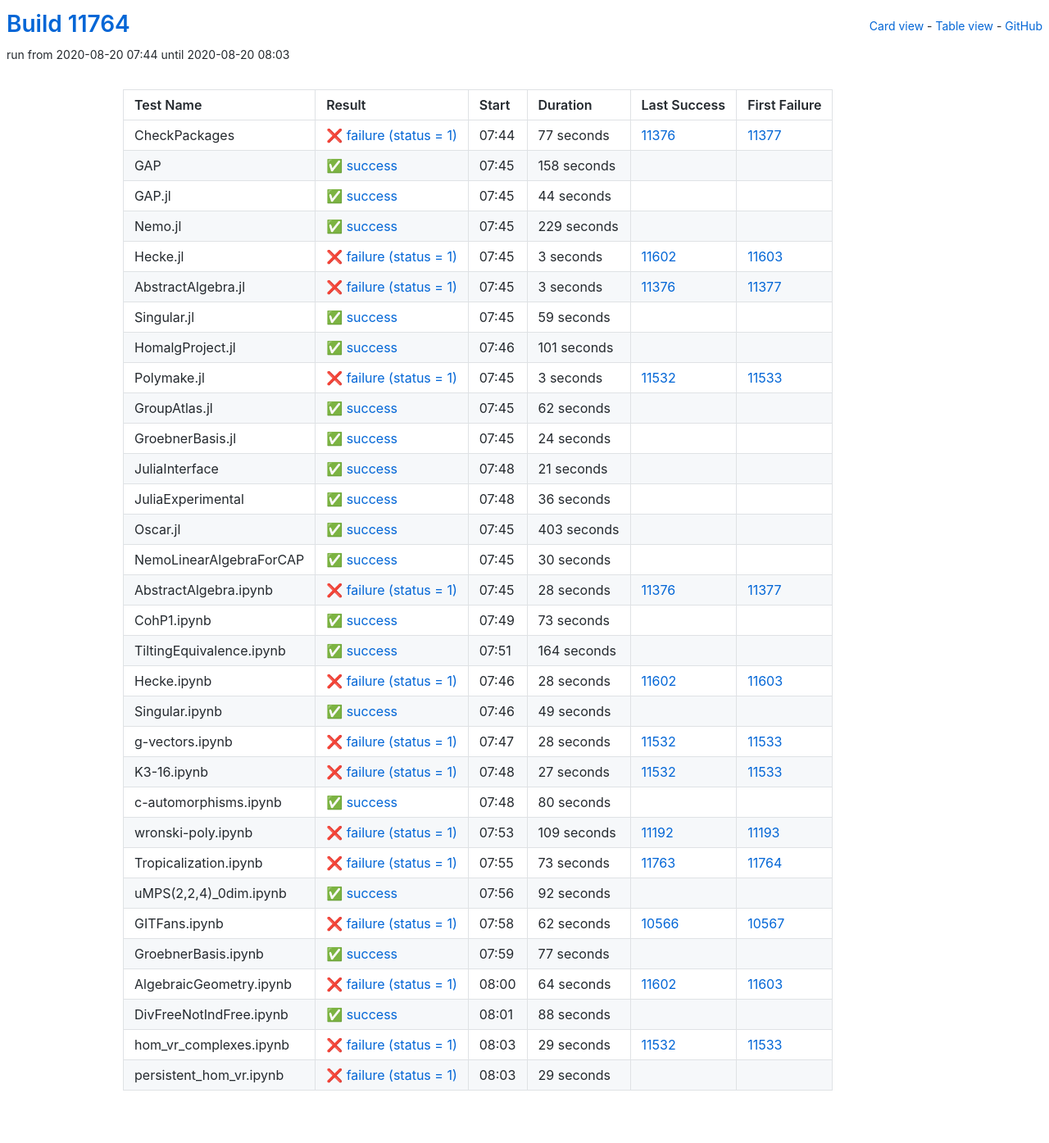
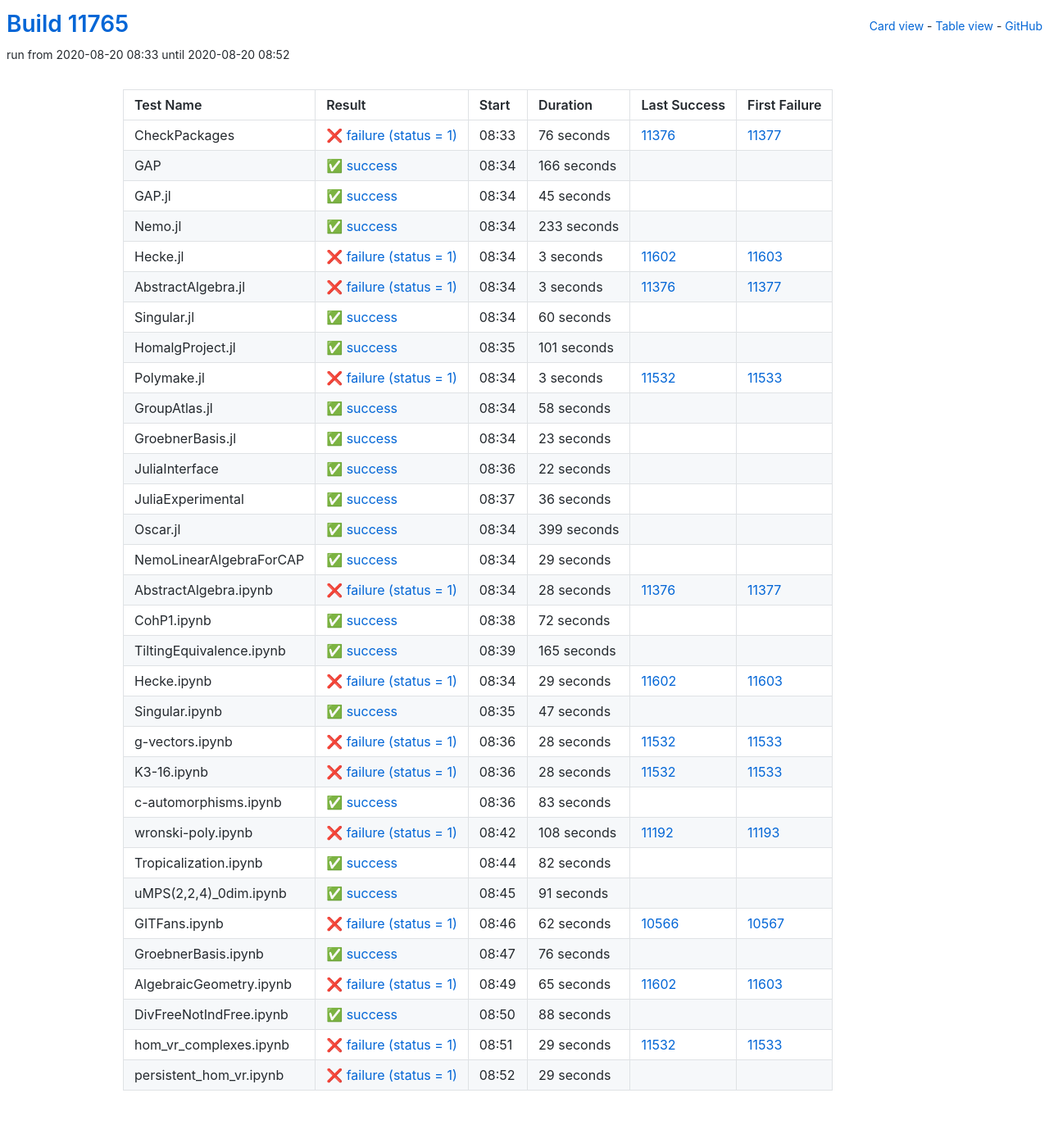
Before and after one commit to oscar-system/oscar-ci-status, a Jekyll site: the page built from table.html, in a window 1280 px wide. Shown: the whole page at 82% size. Built offline with Jekyll 4.4.1, drawn with Linux system fonts in a browser that asks for light colours.

Commit message:
Build #11765

```diff
--- a/_data/ci.yml
+++ b/_data/ci.yml
@@ -1,6 +1,6 @@
 ---
-build: 11764
-build_url: https://oscarci.mathematik.uni-kl.de/job/oscar/11764/
+build: 11765
+build_url: https://oscarci.mathematik.uni-kl.de/job/oscar/11765/
 job: oscar
 organization: oscar-system
 repo: oscar-ci-status
@@ -8,56 +8,56 @@
 tests:
 - name: CheckPackages
   id: checkpackages
-  log: https://oscarci.mathematik.uni-kl.de/job/oscar/11764/artifact/logs/build-11764/CheckPackages.log
-  start: 2020-08-20 07:44
+  log: https://oscarci.mathematik.uni-kl.de/job/oscar/11765/artifact/logs/build-11765/CheckPackages.log
+  start: 2020-08-20 08:33
   success: false
   exitcode: 1
   status: failure
-  duration: 77
+  duration: 76
   last_success: 11376
   last_success_url: https://oscarci.mathematik.uni-kl.de/job/oscar/11376/
   first_failure: 11377
   first_failure_url: https://oscarci.mathematik.uni-kl.de/job/oscar/11377/
 - name: GAP
   id: gap
-  log: https://oscarci.mathematik.uni-kl.de/job/oscar/11764/artifact/logs/build-11764/GAP.log
-  start: 2020-08-20 07:45
+  log: https://oscarci.mathematik.uni-kl.de/job/oscar/11765/artifact/logs/build-11765/GAP.log
+  start: 2020-08-20 08:34
   success: true
   exitcode: 0
   status: success
-  duration: 158
+  duration: 166
   last_success: false
   last_success_url:
   first_failure: false
   first_failure_url:
 - name: GAP.jl
   id: gap-jl
-  log: https://oscarci.mathematik.uni-kl.de/job/oscar/11764/artifact/logs/build-11764/GAP.jl.log
-  start: 2020-08-20 07:45
+  log: https://oscarci.mathematik.uni-kl.de/job/oscar/11765/artifact/logs/build-11765/GAP.jl.log
+  start: 2020-08-20 08:34
   success: true
   exitcode: 0
   status: success
-  duration: 44
+  duration: 45
   last_success: false
   last_success_url:
   first_failure: false
   first_failure_url:
 - name: Nemo.jl
   id: nemo-jl
-  log: https://oscarci.mathematik.uni-kl.de/job/oscar/11764/artifact/logs/build-11764/Nemo.jl.log
-  start: 2020-08-20 07:45
+  log: https://oscarci.mathematik.uni-kl.de/job/oscar/11765/artifact/logs/build-11765/Nemo.jl.log
+  start: 2020-08-20 08:34
   success: true
   exitcode: 0
   status: success
-  duration: 229
+  duration: 233
   last_success: false
   last_success_url:
   first_failure: false
   first_failure_url:
 - name: Hecke.jl
   id: hecke-jl
-  log: https://oscarci.mathematik.uni-kl.de/job/oscar/11764/artifact/logs/build-11764/Hecke.jl.log
-  start: 2020-08-20 07:45
+  log: https://oscarci.mathematik.uni-kl.de/job/oscar/11765/artifact/logs/build-11765/Hecke.jl.log
+  start: 2020-08-20 08:34
   success: false
   exitcode: 1
   status: failure
@@ -68,8 +68,8 @@
   first_failure_url: https://oscarci.mathematik.uni-kl.de/job/oscar/11603/
 - name: AbstractAlgebra.jl
   id: abstractalgebra-jl
-  log: https://oscarci.mathematik.uni-kl.de/job/oscar/11764/artifact/logs/build-11764/AbstractAlgebra.jl.log
-  start: 2020-08-20 07:45
+  log: https://oscarci.mathematik.uni-kl.de/job/oscar/11765/artifact/logs/build-11765/AbstractAlgebra.jl.log
+  start: 2020-08-20 08:34
   success: false
   exitcode: 1
   status: failure
@@ -80,20 +80,20 @@
   first_failure_url: https://oscarci.mathematik.uni-kl.de/job/oscar/11377/
 - name: Singular.jl
   id: singular-jl
-  log: https://oscarci.mathematik.uni-kl.de/job/oscar/11764/artifact/logs/build-11764/Singular.jl.log
-  start: 2020-08-20 07:45
+  log: https://oscarci.mathematik.uni-kl.de/job/oscar/11765/artifact/logs/build-11765/Singular.jl.log
+  start: 2020-08-20 08:34
   success: true
   exitcode: 0
   status: success
-  duration: 59
+  duration: 60
   last_success: false
   last_success_url:
   first_failure: false
   first_failure_url:
 - name: HomalgProject.jl
   id: homalgproject-jl
-  log: https://oscarci.mathematik.uni-kl.de/job/oscar/11764/artifact/logs/build-11764/HomalgProject.jl.log
-  start: 2020-08-20 07:46
+  log: https://oscarci.mathematik.uni-kl.de/job/oscar/11765/artifact/logs/build-11765/HomalgProject.jl.log
+  start: 2020-08-20 08:35
   success: true
   exitcode: 0
   status: success
@@ -104,8 +104,8 @@
   first_failure_url:
 - name: Polymake.jl
   id: polymake-jl
-  log: https://oscarci.mathematik.uni-kl.de/job/oscar/11764/artifact/logs/build-11764/Polymake.jl.log
-  start: 2020-08-20 07:45
+  log: https://oscarci.mathematik.uni-kl.de/job/oscar/11765/artifact/logs/build-11765/Polymake.jl.log
+  start: 2020-08-20 08:34
   success: false
   exitcode: 1
   status: failure
@@ -116,44 +116,44 @@
   first_failure_url: https://oscarci.mathematik.uni-kl.de/job/oscar/11533/
 - name: GroupAtlas.jl
   id: groupatlas-jl
-  log: https://oscarci.mathematik.uni-kl.de/job/oscar/11764/artifact/logs/build-11764/GroupAtlas.jl.log
-  start: 2020-08-20 07:45
+  log: https://oscarci.mathematik.uni-kl.de/job/oscar/11765/artifact/logs/build-11765/GroupAtlas.jl.log
+  start: 2020-08-20 08:34
   success: true
   exitcode: 0
   status: success
-  duration: 62
+  duration: 58
   last_success: false
   last_success_url:
   first_failure: false
   first_failure_url:
 - name: GroebnerBasis.jl
   id: groebnerbasis-jl
-  log: https://oscarci.mathematik.uni-kl.de/job/oscar/11764/artifact/logs/build-11764/GroebnerBasis.jl.log
-  start: 2020-08-20 07:45
+  log: https://oscarci.mathematik.uni-kl.de/job/oscar/11765/artifact/logs/build-11765/GroebnerBasis.jl.log
+  start: 2020-08-20 08:34
   success: true
   exitcode: 0
   status: success
-  duration: 24
+  duration: 23
   last_success: false
   last_success_url:
   first_failure: false
   first_failure_url:
 - name: JuliaInterface
   id: juliainterface
-  log: https://oscarci.mathematik.uni-kl.de/job/oscar/11764/artifact/logs/build-11764/JuliaInterface.log
-  start: 2020-08-20 07:48
+  log: https://oscarci.mathematik.uni-kl.de/job/oscar/11765/artifact/logs/build-11765/JuliaInterface.log
+  start: 2020-08-20 08:36
   success: true
   exitcode: 0
   status: success
-  duration: 21
+  duration: 22
   last_success: false
   last_success_url:
   first_failure: false
   first_failure_url:
 - name: JuliaExperimental
   id: juliaexperimental
-  log: https://oscarci.mathematik.uni-kl.de/job/oscar/11764/artifact/logs/build-11764/JuliaExperimental.log
-  start: 2020-08-20 07:48
+  log: https://oscarci.mathematik.uni-kl.de/job/oscar/11765/artifact/logs/build-11765/JuliaExperimental.log
+  start: 2020-08-20 08:37
   success: true
   exitcode: 0
   status: success
@@ -164,32 +164,32 @@
   first_failure_url:
 - name: Oscar.jl
   id: oscar-jl
-  log: https://oscarci.mathematik.uni-kl.de/job/oscar/11764/artifact/logs/build-11764/Oscar.jl.log
-  start: 2020-08-20 07:45
+  log: https://oscarci.mathematik.uni-kl.de/job/oscar/11765/artifact/logs/build-11765/Oscar.jl.log
+  start: 2020-08-20 08:34
   success: true
   exitcode: 0
   status: success
-  duration: 403
+  duration: 399
   last_success: false
   last_success_url:
   first_failure: false
   first_failure_url:
 - name: NemoLinearAlgebraForCAP
   id: nemolinearalgebraforcap
-  log: https://oscarci.mathematik.uni-kl.de/job/oscar/11764/artifact/logs/build-11764/NemoLinearAlgebraForCAP.log
-  start: 2020-08-20 07:45
+  log: https://oscarci.mathematik.uni-kl.de/job/oscar/11765/artifact/logs/build-11765/NemoLinearAlgebraForCAP.log
+  start: 2020-08-20 08:34
   success: true
   exitcode: 0
   status: success
-  duration: 30
+  duration: 29
   last_success: false
   last_success_url:
   first_failure: false
   first_failure_url:
 - name: AbstractAlgebra.ipynb
   id: abstractalgebra-ipynb
-  log: https://oscarci.mathematik.uni-kl.de/job/oscar/11764/artifact/logs/build-11764/AbstractAlgebra.ipynb.log
-  start: 2020-08-20 07:45
+  log: https://oscarci.mathematik.uni-kl.de/job/oscar/11765/artifact/logs/build-11765/AbstractAlgebra.ipynb.log
+  start: 2020-08-20 08:34
   success: false
   exitcode: 1
   status: failure
@@ -200,56 +200,56 @@
   first_failure_url: https://oscarci.mathematik.uni-kl.de/job/oscar/11377/
 - name: CohP1.ipynb
   id: cohp1-ipynb
-  log: https://oscarci.mathematik.uni-kl.de/job/oscar/11764/artifact/logs/build-11764/CohP1.ipynb.log
-  start: 2020-08-20 07:49
+  log: https://oscarci.mathematik.uni-kl.de/job/oscar/11765/artifact/logs/build-11765/CohP1.ipynb.log
+  start: 2020-08-20 08:38
   success: true
   exitcode: 0
   status: success
-  duration: 73
+  duration: 72
   last_success: false
   last_success_url:
   first_failure: false
   first_failure_url:
 - name: TiltingEquivalence.ipynb
   id: tiltingequivalence-ipynb
-  log: https://oscarci.mathematik.uni-kl.de/job/oscar/11764/artifact/logs/build-11764/TiltingEquivalence.ipynb.log
-  start: 2020-08-20 07:51
+  log: https://oscarci.mathematik.uni-kl.de/job/oscar/11765/artifact/logs/build-11765/TiltingEquivalence.ipynb.log
+  start: 2020-08-20 08:39
   success: true
   exitcode: 0
   status: success
-  duration: 164
+  duration: 165
   last_success: false
   last_success_url:
   first_failure: false
   first_failure_url:
 - name: Hecke.ipynb
   id: hecke-ipynb
-  log: https://oscarci.mathematik.uni-kl.de/job/oscar/11764/artifact/logs/build-11764/Hecke.ipynb.log
-  start: 2020-08-20 07:46
+  log: https://oscarci.mathematik.uni-kl.de/job/oscar/11765/artifact/logs/build-11765/Hecke.ipynb.log
+  start: 2020-08-20 08:34
   success: false
   exitcode: 1
   status: failure
-  duration: 28
+  duration: 29
   last_success: 11602
   last_success_url: https://oscarci.mathematik.uni-kl.de/job/oscar/11602/
   first_failure: 11603
   first_failure_url: https://oscarci.mathematik.uni-kl.de/job/oscar/11603/
 - name: Singular.ipynb
   id: singular-ipynb
-  log: https://oscarci.mathematik.uni-kl.de/job/oscar/11764/artifact/logs/build-11764/Singular.ipynb.log
-  start: 2020-08-20 07:46
+  log: https://oscarci.mathematik.uni-kl.de/job/oscar/11765/artifact/logs/build-11765/Singular.ipynb.log
+  start: 2020-08-20 08:35
   success: true
   exitcode: 0
   status: success
-  duration: 49
+  duration: 47
   last_success: false
   last_success_url:
   first_failure: false
   first_failure_url:
 - name: g-vectors.ipynb
   id: g-vectors-ipynb
-  log: https://oscarci.mathematik.uni-kl.de/job/oscar/11764/artifact/logs/build-11764/g-vectors.ipynb.log
-  start: 2020-08-20 07:47
+  log: https://oscarci.mathematik.uni-kl.de/job/oscar/11765/artifact/logs/build-11765/g-vectors.ipynb.log
+  start: 2020-08-20 08:36
   success: false
   exitcode: 1
   status: failure
@@ -260,68 +260,68 @@
   first_failure_url: https://oscarci.mathematik.uni-kl.de/job/oscar/11533/
 - name: K3-16.ipynb
   id: k3-16-ipynb
-  log: https://oscarci.mathematik.uni-kl.de/job/oscar/11764/artifact/logs/build-11764/K3-16.ipynb.log
-  start: 2020-08-20 07:48
+  log: https://oscarci.mathematik.uni-kl.de/job/oscar/11765/artifact/logs/build-11765/K3-16.ipynb.log
+  start: 2020-08-20 08:36
   success: false
   exitcode: 1
   status: failure
-  duration: 27
+  duration: 28
   last_success: 11532
   last_success_url: https://oscarci.mathematik.uni-kl.de/job/oscar/11532/
   first_failure: 11533
   first_failure_url: https://oscarci.mathematik.uni-kl.de/job/oscar/11533/
 - name: c-automorphisms.ipynb
   id: c-automorphisms-ipynb
-  log: https://oscarci.mathematik.uni-kl.de/job/oscar/11764/artifact/logs/build-11764/c-automorphisms.ipynb.log
-  start: 2020-08-20 07:48
+  log: https://oscarci.mathematik.uni-kl.de/job/oscar/11765/artifact/logs/build-11765/c-automorphisms.ipynb.log
+  start: 2020-08-20 08:36
   success: true
   exitcode: 0
   status: success
-  duration: 80
+  duration: 83
   last_success: false
   last_success_url:
   first_failure: false
   first_failure_url:
 - name: wronski-poly.ipynb
   id: wronski-poly-ipynb
-  log: https://oscarci.mathematik.uni-kl.de/job/oscar/11764/artifact/logs/build-11764/wronski-poly.ipynb.log
-  start: 2020-08-20 07:53
+  log: https://oscarci.mathematik.uni-kl.de/job/oscar/11765/artifact/logs/build-11765/wronski-poly.ipynb.log
+  start: 2020-08-20 08:42
   success: false
   exitcode: 1
   status: failure
-  duration: 109
+  duration: 108
   last_success: 11192
   last_success_url: https://oscarci.mathematik.uni-kl.de/job/oscar/11192/
   first_failure: 11193
   first_failure_url: https://oscarci.mathematik.uni-kl.de/job/oscar/11193/
 - name: Tropicalization.ipynb
   id: tropicalization-ipynb
-  log: https://oscarci.mathematik.uni-kl.de/job/oscar/11764/artifact/logs/build-11764/Tropicalization.ipynb.log
-  start: 2020-08-20 07:55
-  success: false
-  exitcode: 1
-  status: failure
-  duration: 73
-  last_success: 11763
-  last_success_url: https://oscarci.mathematik.uni-kl.de/job/oscar/11763/
-  first_failure: 11764
-  first_failure_url: https://oscarci.mathematik.uni-kl.de/job/oscar/11764/
-- name: uMPS(2,2,4)_0dim.ipynb
-  id: umps-2-2-4-0dim-ipynb
-  log: https://oscarci.mathematik.uni-kl.de/job/oscar/11764/artifact/logs/build-11764/uMPS-2-2-4-_0dim.ipynb.log
-  start: 2020-08-20 07:56
+  log: https://oscarci.mathematik.uni-kl.de/job/oscar/11765/artifact/logs/build-11765/Tropicalization.ipynb.log
+  start: 2020-08-20 08:44
   success: true
   exitcode: 0
   status: success
-  duration: 92
+  duration: 82
+  last_success: false
+  last_success_url:
+  first_failure: false
+  first_failure_url:
+- name: uMPS(2,2,4)_0dim.ipynb
+  id: umps-2-2-4-0dim-ipynb
+  log: https://oscarci.mathematik.uni-kl.de/job/oscar/11765/artifact/logs/build-11765/uMPS-2-2-4-_0dim.ipynb.log
+  start: 2020-08-20 08:45
+  success: true
+  exitcode: 0
+  status: success
+  duration: 91
   last_success: false
   last_success_url:
   first_failure: false
   first_failure_url:
 - name: GITFans.ipynb
   id: gitfans-ipynb
-  log: https://oscarci.mathematik.uni-kl.de/job/oscar/11764/artifact/logs/build-11764/GITFans.ipynb.log
-  start: 2020-08-20 07:58
+  log: https://oscarci.mathematik.uni-kl.de/job/oscar/11765/artifact/logs/build-11765/GITFans.ipynb.log
+  start: 2020-08-20 08:46
   success: false
   exitcode: 1
   status: failure
@@ -332,32 +332,32 @@
   first_failure_url: https://oscarci.mathematik.uni-kl.de/job/oscar/10567/
 - name: GroebnerBasis.ipynb
   id: groebnerbasis-ipynb
-  log: https://oscarci.mathematik.uni-kl.de/job/oscar/11764/artifact/logs/build-11764/GroebnerBasis.ipynb.log
-  start: 2020-08-20 07:59
+  log: https://oscarci.mathematik.uni-kl.de/job/oscar/11765/artifact/logs/build-11765/GroebnerBasis.ipynb.log
+  start: 2020-08-20 08:47
   success: true
   exitcode: 0
   status: success
-  duration: 77
+  duration: 76
   last_success: false
   last_success_url:
   first_failure: false
   first_failure_url:
 - name: AlgebraicGeometry.ipynb
   id: algebraicgeometry-ipynb
-  log: https://oscarci.mathematik.uni-kl.de/job/oscar/11764/artifact/logs/build-11764/AlgebraicGeometry.ipynb.log
-  start: 2020-08-20 08:00
+  log: https://oscarci.mathematik.uni-kl.de/job/oscar/11765/artifact/logs/build-11765/AlgebraicGeometry.ipynb.log
+  start: 2020-08-20 08:49
   success: false
   exitcode: 1
   status: failure
-  duration: 64
+  duration: 65
   last_success: 11602
   last_success_url: https://oscarci.mathematik.uni-kl.de/job/oscar/11602/
   first_failure: 11603
   first_failure_url: https://oscarci.mathematik.uni-kl.de/job/oscar/11603/
 - name: DivFreeNotIndFree.ipynb
   id: divfreenotindfree-ipynb
-  log: https://oscarci.mathematik.uni-kl.de/job/oscar/11764/artifact/logs/build-11764/DivFreeNotIndFree.ipynb.log
-  start: 2020-08-20 08:01
+  log: https://oscarci.mathematik.uni-kl.de/job/oscar/11765/artifact/logs/build-11765/DivFreeNotIndFree.ipynb.log
+  start: 2020-08-20 08:50
   success: true
   exitcode: 0
   status: success
@@ -368,8 +368,8 @@
   first_failure_url:
 - name: hom_vr_complexes.ipynb
   id: hom-vr-complexes-ipynb
-  log: https://oscarci.mathematik.uni-kl.de/job/oscar/11764/artifact/logs/build-11764/hom_vr_complexes.ipynb.log
-  start: 2020-08-20 08:03
+  log: https://oscarci.mathematik.uni-kl.de/job/oscar/11765/artifact/logs/build-11765/hom_vr_complexes.ipynb.log
+  start: 2020-08-20 08:51
   success: false
   exitcode: 1
   status: failure
@@ -380,8 +380,8 @@
   first_failure_url: https://oscarci.mathematik.uni-kl.de/job/oscar/11533/
 - name: persistent_hom_vr.ipynb
   id: persistent-hom-vr-ipynb
-  log: https://oscarci.mathematik.uni-kl.de/job/oscar/11764/artifact/logs/build-11764/persistent_hom_vr.ipynb.log
-  start: 2020-08-20 08:03
+  log: https://oscarci.mathematik.uni-kl.de/job/oscar/11765/artifact/logs/build-11765/persistent_hom_vr.ipynb.log
+  start: 2020-08-20 08:52
   success: false
   exitcode: 1
   status: failure
```
Also changed, not shown: README.md.
